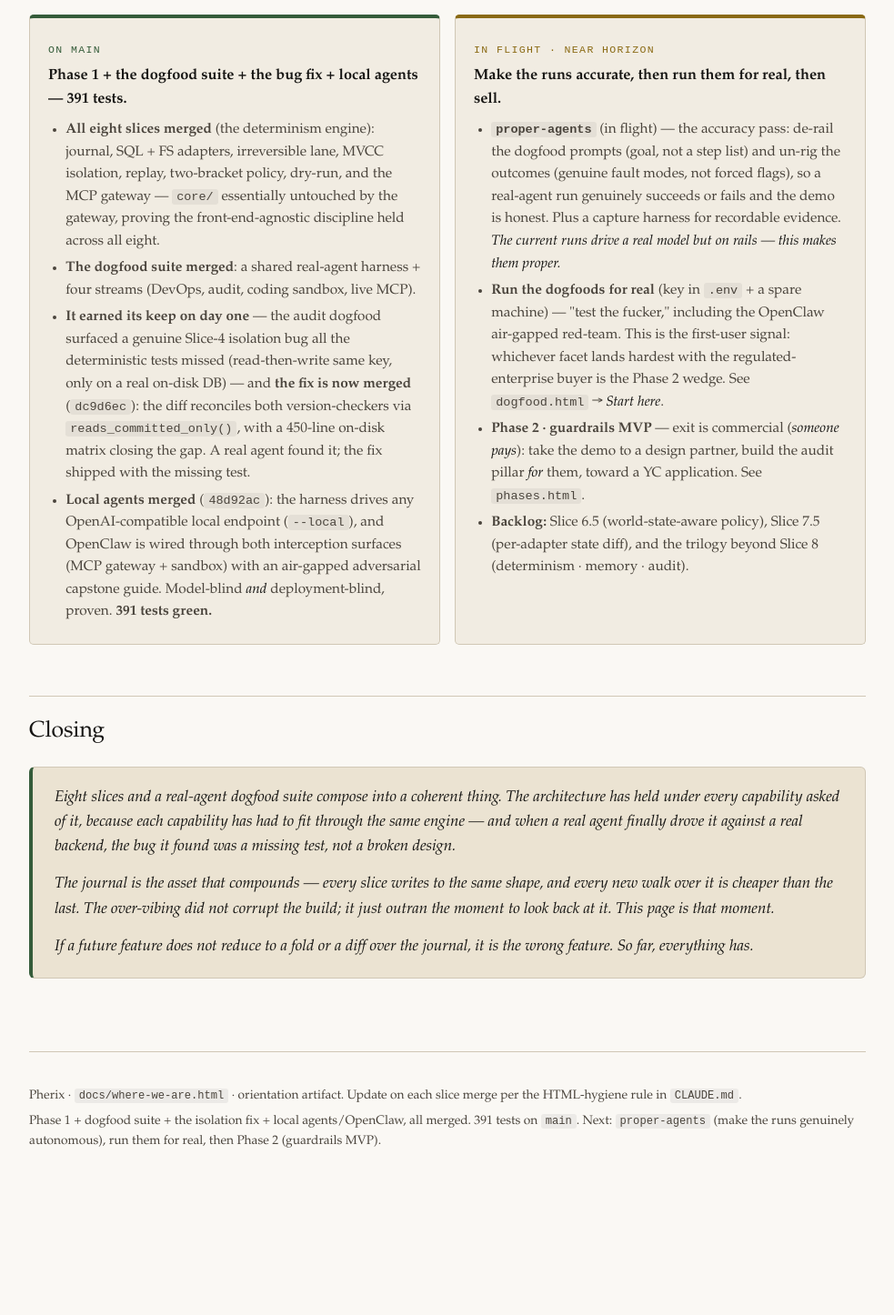
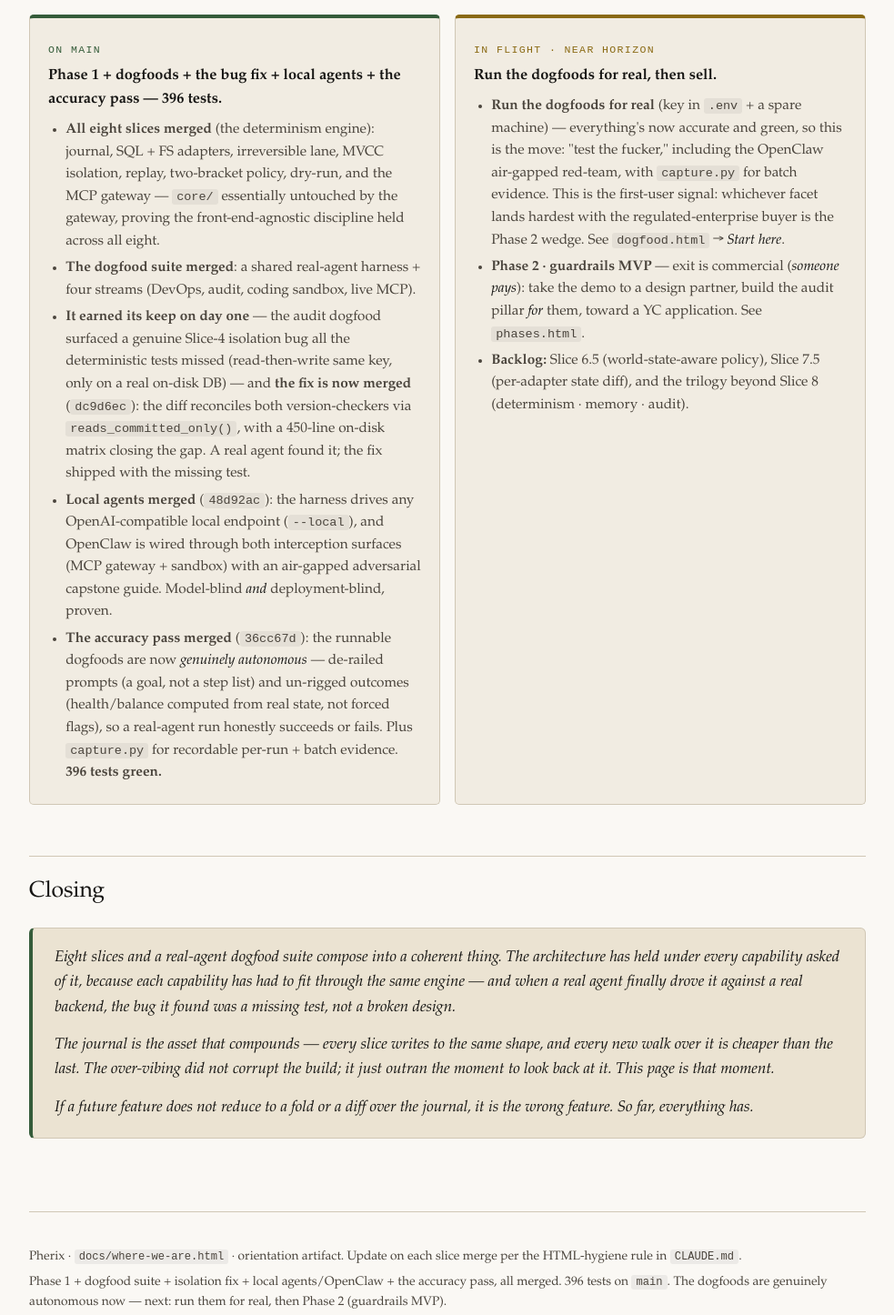
Before and after one commit to LukeyP02/Pherix, a plain HTML site: page docs/where-we-are.html in a window 1280 px wide. Shown: the part 4476-5922 px from the top of the page at 91% size, without its empty margins (148-1131 px from the left). Before the commit the page ends 5843 px from the top, so only its background shows below. Drawn offline with Linux system fonts and the light colour scheme.

Commit message:
docs: post-merge — dogfoods now genuinely autonomous, 396 tests
Co-Authored-By: Claude Opus 4.7 (1M context) <noreply@anthropic.com>

```diff
--- a/docs/where-we-are.html
+++ b/docs/where-we-are.html
@@ -632,20 +632,20 @@
   <div class="state-grid">
     <div class="state-col now">
       <p class="ftag">On main</p>
-      <h4>Phase 1 + the dogfood suite + the bug fix + local agents — 391 tests.</h4>
+      <h4>Phase 1 + dogfoods + the bug fix + local agents + the accuracy pass — 396 tests.</h4>
       <ul>
         <li><strong>All eight slices merged</strong> (the determinism engine): journal, SQL + FS adapters, irreversible lane, MVCC isolation, replay, two-bracket policy, dry-run, and the MCP gateway — <code>core/</code> essentially untouched by the gateway, proving the front-end-agnostic discipline held across all eight.</li>
         <li><strong>The dogfood suite merged</strong>: a shared real-agent harness + four streams (DevOps, audit, coding sandbox, live MCP).</li>
         <li><strong>It earned its keep on day one</strong> — the audit dogfood surfaced a genuine Slice-4 isolation bug all the deterministic tests missed (read-then-write same key, only on a real on-disk DB) — and <strong>the fix is now merged</strong> (<code>dc9d6ec</code>): the diff reconciles both version-checkers via <code>reads_committed_only()</code>, with a 450-line on-disk matrix closing the gap. A real agent found it; the fix shipped with the missing test.</li>
-        <li><strong>Local agents merged</strong> (<code>48d92ac</code>): the harness drives any OpenAI-compatible local endpoint (<code>--local</code>), and OpenClaw is wired through both interception surfaces (MCP gateway + sandbox) with an air-gapped adversarial capstone guide. Model-blind <em>and</em> deployment-blind, proven. <strong>391 tests green.</strong></li>
+        <li><strong>Local agents merged</strong> (<code>48d92ac</code>): the harness drives any OpenAI-compatible local endpoint (<code>--local</code>), and OpenClaw is wired through both interception surfaces (MCP gateway + sandbox) with an air-gapped adversarial capstone guide. Model-blind <em>and</em> deployment-blind, proven.</li>
+        <li><strong>The accuracy pass merged</strong> (<code>36cc67d</code>): the runnable dogfoods are now <em>genuinely autonomous</em> — de-railed prompts (a goal, not a step list) and un-rigged outcomes (health/balance computed from real state, not forced flags), so a real-agent run honestly succeeds or fails. Plus <code>capture.py</code> for recordable per-run + batch evidence. <strong>396 tests green.</strong></li>
       </ul>
     </div>
     <div class="state-col next">
       <p class="ftag">In flight &middot; near horizon</p>
-      <h4>Make the runs accurate, then run them for real, then sell.</h4>
+      <h4>Run the dogfoods for real, then sell.</h4>
       <ul>
-        <li><strong><code>proper-agents</code></strong> (in flight) — the accuracy pass: de-rail the dogfood prompts (goal, not a step list) and un-rig the outcomes (genuine fault modes, not forced flags), so a real-agent run genuinely succeeds or fails and the demo is honest. Plus a capture harness for recordable evidence. <em>The current runs drive a real model but on rails — this makes them proper.</em></li>
-        <li><strong>Run the dogfoods for real</strong> (key in <code>.env</code> + a spare machine) — "test the fucker," including the OpenClaw air-gapped red-team. This is the first-user signal: whichever facet lands hardest with the regulated-enterprise buyer is the Phase 2 wedge. See <code>dogfood.html</code> &rarr; <em>Start here</em>.</li>
+        <li><strong>Run the dogfoods for real</strong> (key in <code>.env</code> + a spare machine) — everything's now accurate and green, so this is the move: "test the fucker," including the OpenClaw air-gapped red-team, with <code>capture.py</code> for batch evidence. This is the first-user signal: whichever facet lands hardest with the regulated-enterprise buyer is the Phase 2 wedge. See <code>dogfood.html</code> &rarr; <em>Start here</em>.</li>
         <li><strong>Phase 2 &middot; guardrails MVP</strong> — exit is commercial (<em>someone pays</em>): take the demo to a design partner, build the audit pillar <em>for</em> them, toward a YC application. See <code>phases.html</code>.</li>
         <li><strong>Backlog:</strong> Slice 6.5 (world-state-aware policy), Slice 7.5 (per-adapter state diff), and the trilogy beyond Slice 8 (determinism · memory · audit).</li>
       </ul>
@@ -679,7 +679,7 @@
 
 <footer>
   <p>Pherix &middot; <code>docs/where-we-are.html</code> &middot; orientation artifact. Update on each slice merge per the HTML-hygiene rule in <code>CLAUDE.md</code>.</p>
-  <p>Phase 1 + dogfood suite + the isolation fix + local agents/OpenClaw, all merged. 391 tests on <code>main</code>. Next: <code>proper-agents</code> (make the runs genuinely autonomous), run them for real, then Phase 2 (guardrails MVP).</p>
+  <p>Phase 1 + dogfood suite + isolation fix + local agents/OpenClaw + the accuracy pass, all merged. 396 tests on <code>main</code>. The dogfoods are genuinely autonomous now — next: run them for real, then Phase 2 (guardrails MVP).</p>
 </footer>
 
 </main>
```
Also changed, not shown: docs/dogfood.html (+3 -3 lines), docs/index.html (+1 -1 lines).
